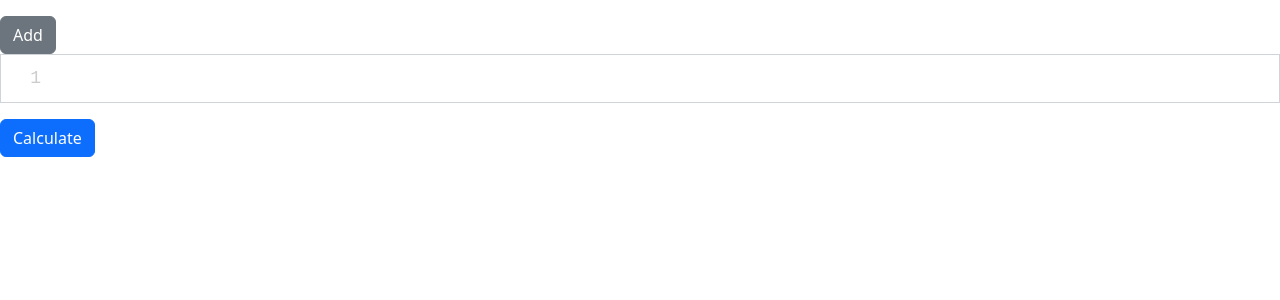
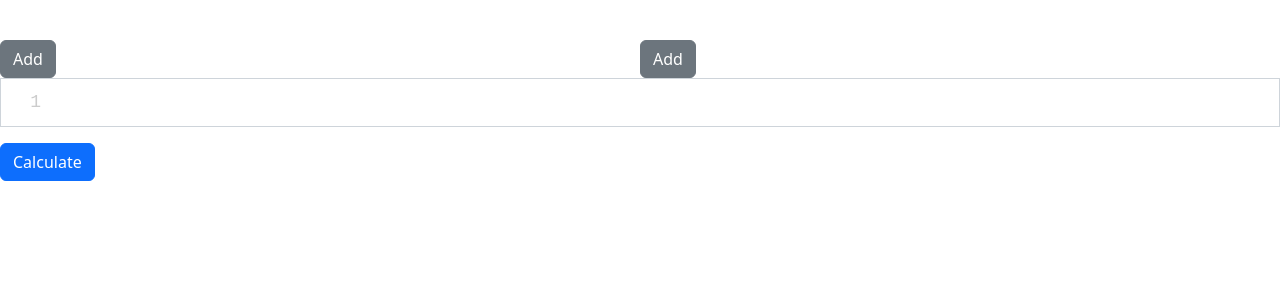
Before and after one commit to ruediste/nes, a React (Vite) app: page / in a window 1280 px wide. Shown: the top 300 px of the page. Built offline with nearby package versions, Linux system fonts and the light colour scheme.

Commit message:
add variables

```diff
--- a/src/App.tsx
+++ b/src/App.tsx
@@ -12,7 +12,7 @@ import Editor from "react-simple-code-editor";
 import { calculate } from "./calculation";
 import { CompileError, Grammar } from "./parser";
 
-const siPrefixes = [
+export const siPrefixes = [
   { prefix: "T", factor: 1e12 },
   { prefix: "G", factor: 1e9 },
   { prefix: "M", factor: 1e6 },
@@ -25,9 +25,9 @@ const siPrefixes = [
   { prefix: "p", factor: 1e-12 },
 ] as const;
 
-type SiPrefix = (typeof siPrefixes)[number]["prefix"];
+export type SiPrefix = (typeof siPrefixes)[number]["prefix"];
 
-const siPrefixMap: { [key in SiPrefix]: number } = Object.fromEntries(
+export const siPrefixMap: { [key in SiPrefix]: number } = Object.fromEntries(
   siPrefixes.map((x) => [x.prefix, x.factor])
 ) as any;
 
@@ -43,7 +43,7 @@ export interface VariableDefinition {
 
 interface ProjectSerialized {
   sourceCode: string;
-  variables: VariableDefinition[];
+  variables: VariableDefinition[][];
   nextId: number;
 }
 
@@ -63,8 +63,18 @@ export class Project {
 
   public updateVariable(id: number, update: Partial<VariableDefinition>) {
     return this.update({
-      variables: this.data.variables.map((v) =>
-        v.id === id ? { ...v, ...update } : v
+      variables: this.data.variables.map((vlist) =>
+        vlist.map((v) => (v.id === id ? { ...v, ...update } : v))
+      ),
+    });
+  }
+  public updateVariableGroup(
+    groupIndex: number,
+    fn: (group: VariableDefinition[]) => VariableDefinition[]
+  ) {
+    return this.update({
+      variables: this.data.variables.map((group, idx) =>
+        idx === groupIndex ? fn(group) : group
       ),
     });
   }
@@ -92,7 +102,7 @@ function App() {
     } else {
       return Project.fromSerialized({
         sourceCode: "",
-        variables: [],
+        variables: [[], []],
         nextId: 1,
       });
     }
@@ -118,21 +128,59 @@ function App() {
 
   return (
     <div>
+      <div style={{ display: "flex", flexDirection: "row" }}>
         <SortableList
           items={project.data.variables}
           onChange={(newVariables) =>
             setProject((p) => p.update({ variables: newVariables }))
           }
-        renderContainer={(children) => (
-          <div className="list-group">{children}</div>
+          renderContainer={(children, groupIndex) => (
+            <div
+              style={{
+                flexGrow: 1,
+              }}
+            >
+              <div className="list-group" style={{ minHeight: "40px" }}>
+                {children}
+              </div>
+              <button
+                type="button"
+                className="btn btn-secondary"
+                onClick={() =>
+                  setProject((p) =>
+                    p
+                      .updateVariableGroup(groupIndex, (g) => [
+                        ...g,
+                        {
+                          id: p.data.nextId,
+                          name: "new",
+                          description: "",
+                          siPrefix: "",
+                          unit: "",
+                          value: 0,
+                          locked: false,
+                        },
+                      ])
+                      .update({ nextId: p.data.nextId + 1 })
+                  )
+                }
+                style={{}}
+              >
+                Add
+              </button>
+            </div>
           )}
-        renderItem={(variable, isDragPlaceholder) => {
+          renderItem={({
+            item: variable,
+            isDragPlaceholder,
+            setNodeRef,
+            style,
+            groupIndex,
+          }) => {
             function update(data: Partial<VariableDefinition>) {
               setProject((p) => p.updateVariable(variable.id, data));
             }
             return (
-            <SortableList.Item id={variable.id}>
-              {(setNodeRef, style) => (
               <li
                 className="list-group-item"
                 ref={setNodeRef}
@@ -149,6 +197,7 @@ function App() {
                     : {}),
                 }}
               >
+                <SortableList.DragHandle />
                 <StringInput
                   value={variable.name}
                   placeholder="Name"
@@ -204,39 +253,26 @@ function App() {
                     Locked
                   </label>
                 </div>
-                  <SortableList.DragHandle />
+
+                <button
+                  type="button"
+                  className="btn btn-secondary"
+                  style={{ marginLeft: "8px" }}
+                  onClick={() =>
+                    setProject((p) =>
+                      p.updateVariableGroup(groupIndex, (g) =>
+                        g.filter((x) => x.id !== variable.id)
+                      )
+                    )
+                  }
+                >
+                  Delete
+                </button>
               </li>
-              )}
-            </SortableList.Item>
             );
           }}
         ></SortableList>
-      <button
-        type="button"
-        className="btn btn-secondary"
-        onClick={() =>
-          setProject((p) =>
-            p.update({
-              nextId: p.data.nextId + 1,
-              variables: [
-                ...p.data.variables,
-                {
-                  id: p.data.nextId,
-                  name: "new",
-                  description: "",
-                  siPrefix: "",
-                  unit: "",
-                  value: 0,
-                  locked: false,
-                },
-              ],
-            })
-          )
-        }
-        style={{ marginTop: "16px" }}
-      >
-        Add
-      </button>
+      </div>
       <Editor
         value={project.data.sourceCode}
         onValueChange={(code) =>
--- a/src/calculation.ts
+++ b/src/calculation.ts
@@ -1,5 +1,5 @@
 import Matrix, { solve } from "ml-matrix";
-import { Project, ProjectData, VariableDefinition } from "./App";
+import { Project, ProjectData, siPrefixMap } from "./App";
 import {
   AstEquation,
   AstExpression,
@@ -56,14 +56,52 @@ export function calculate(
 
   const errors: CompileError[] = [];
   // build variables
-  const unknownCount = data.variables.filter((v) => !v.locked).length;
+  const unknownCount =
+    data.variables.flatMap((x) => x).filter((v) => !v.locked).length +
+    system.variables.filter((x) => !x.locked).length;
   let unknownIndex = 0;
-  const unknowns: { value: CalculationValue; variable: VariableDefinition }[] =
-    [];
+  const unknowns: { value: CalculationValue }[] = [];
   const variables: VariableMap = {};
-  for (const variable of data.variables) {
+  for (const variable of data.variables.flatMap((x) => x)) {
+    if (variable.name in variables) {
+      errors.push(
+        new CompileError(
+          data.sourceCode,
+          { lineNr: 1, linePos: 1, lineStartPos: 0, pos: 0 },
+          "Duplicate variable " + variable.name
+        )
+      );
+      continue;
+    }
+    const value = variable.value * siPrefixMap[variable.siPrefix];
     if (variable.locked) {
       variables[variable.name] = new CalculationValue(
+        value,
+        createRange(unknownCount, () => 0)
+      );
+    } else {
+      const v = new CalculationValue(
+        value,
+        createRange(unknownCount, (idx) => (idx == unknownIndex ? 1 : 0))
+      );
+      variables[variable.name] = v;
+      unknowns.push({ value: v });
+      unknownIndex++;
+    }
+  }
+  for (const variable of system.variables) {
+    if (variable.name.name in variables) {
+      errors.push(
+        new CompileError(
+          data.sourceCode,
+          variable.name.pos,
+          "Duplicate variable " + variable.name.name
+        )
+      );
+      continue;
+    }
+    if (variable.locked) {
+      variables[variable.name.name] = new CalculationValue(
         variable.value,
         createRange(unknownCount, () => 0)
       );
@@ -72,8 +110,8 @@ export function calculate(
         variable.value,
         createRange(unknownCount, (idx) => (idx == unknownIndex ? 1 : 0))
       );
-      variables[variable.name] = value;
-      unknowns.push({ value, variable });
+      variables[variable.name.name] = value;
+      unknowns.push({ value });
       unknownIndex++;
     }
   }
@@ -215,15 +253,30 @@ export function calculate(
     // calculate the error and break loop if applicable
     const e = B.norm();
 
-    if (e < 1e-20) {
+    if (e < 1e-15) {
       console.log("Solution found");
       // apply the solution
-      updateProject((p) => ({
-        variables: p.data.variables.map((v) => ({
-          ...v,
-          value: variables[v.name].value,
-        })),
-      }));
+      updateProject((p) => {
+        let src = p.data.sourceCode;
+        [...system.variables]
+          .reverse()
+          .filter((x) => !x.locked)
+          .forEach((v) => {
+            src =
+              src.substring(0, v.valueStart.pos) +
+              variables[v.name.name].value / siPrefixMap[v.siPrefix] +
+              src.substring(v.valueStart.pos + v.valueLength);
+          });
+        return {
+          sourceCode: src,
+          variables: p.data.variables.map((group) =>
+            group.map((v) => ({
+              ...v,
+              value: v.locked ? v.value : variables[v.name].value,
+            }))
+          ),
+        };
+      });
       break;
     }
 
--- a/src/parser.ts
+++ b/src/parser.ts
@@ -1,3 +1,5 @@
+import { SiPrefix, siPrefixes } from "./App";
+
 export class CompileError {
   constructor(
     private input: string,
@@ -206,9 +208,19 @@ interface AstDefinition {
   equations: AstEquation[];
 }
 
+interface AstVariableDeclaration {
+  name: AstSymbol;
+  value: number;
+  valueStart: InputPos;
+  valueLength: number;
+  siPrefix: SiPrefix;
+  locked: boolean;
+}
+
 interface AstSystem {
   equations: AstEquation[];
   definitions: AstDefinition[];
+  variables: AstVariableDeclaration[];
 }
 
 export class Grammar {
@@ -222,8 +234,13 @@ export class Grammar {
     this.parser.oneOrMore(() => {
       this.parser.choice(
         () => {
-          this.parser.consume("\r");
-          this.parser.consume("\n");
+          this.parser.consumeString("//");
+          this.parser.zeroOrMore(() => this.parser.consume("^\n"));
+          if (!this.parser.isEOI) this.parser.consume("\n");
+        },
+        () => {
+          this.parser.consumeString("\r");
+          this.parser.consumeString("\n");
         },
         () => {
           this.parser.consume(" \t\n");
@@ -253,18 +270,20 @@ export class Grammar {
   isDigit = ["digit", (char: string) => "0123456789".includes(char)] as const;
 
   number() {
+    const start = this.parser.pos;
     let result = this.parser.consumeOneOrMore(this.isDigit);
     this.parser.optional(() => {
       this.parser.consume(".");
       result += "." + this.parser.consumeZeroOrMore(this.isDigit);
     });
+    const length = this.parser.pos.pos - start.pos;
     this.whitespaceOpt();
-    return parseFloat(result);
+    return [parseFloat(result), start, length] as const;
   }
 
   value(): AstValue {
     const result = this.parser.choice<AstValue>(
-      () => ({ type: "number", value: this.number() }),
+      () => ({ type: "number", value: this.number()[0] }),
       () => this.symbol()
     );
     return result;
@@ -388,18 +407,56 @@ export class Grammar {
     };
   }
 
-  system() {
+  variableDeclaration(): AstVariableDeclaration {
+    const locked = this.parser.choice(
+      () => {
+        this.parser.consumeString("var");
+        return false;
+      },
+      () => {
+        this.parser.consumeString("lvar");
+        return true;
+      }
+    );
+    this.whitespace();
+    const name = this.symbol();
+    this.parser.consumeString("=");
+    this.whitespaceOpt();
+    const [value, valueStart, valueLength] = this.number();
+    var siPrefix = this.parser.consume([
+      "SI prefix",
+      (char) => siPrefixes.some((p) => p.prefix == char),
+    ]) as SiPrefix;
+    this.whitespaceOpt();
+
+    this.parser.zeroOrMore(() => this.parser.consume("^;"));
+    this.parser.consumeString(";");
+    this.whitespaceOpt();
+
+    return {
+      name: name,
+      value,
+      siPrefix,
+      valueStart,
+      valueLength,
+      locked,
+    };
+  }
+
+  system(): AstSystem {
     this.whitespaceOpt();
 
     const system: AstSystem = {
       equations: [],
       definitions: [],
+      variables: [],
     };
 
     let lastError: CompileError | undefined;
     try {
       while (true) {
         this.parser.choice(
+          () => system.variables.push(this.variableDeclaration()),
           () => system.definitions.push(this.definition()),
           () => system.equations.push(this.equation())
         );
--- a/src/sortableList/SortableItem.css
+++ b/src/sortableList/SortableItem.css
@@ -1,7 +1,8 @@
 .DragHandle {
   display: inline-flex;
   width: 12px;
-  padding: 15px;
+  padding-left: 15px;
+  padding-right: 15px;
   align-items: center;
   justify-content: center;
   flex: 0 0 auto;
--- a/src/sortableList/SortableItem.tsx
+++ b/src/sortableList/SortableItem.tsx
@@ -24,8 +24,10 @@ const SortableItemContext = createContext<Context>({
 export function SortableItem({
   id,
   children,
+  data,
 }: {
   id: UniqueIdentifier;
+  data: any;
   children: (
     setNodeRef: (node: HTMLElement | null) => void,
     style: CSSProperties
@@ -39,7 +41,7 @@ export function SortableItem({
     setActivatorNodeRef,
     transform,
     transition,
-  } = useSortable({ id });
+  } = useSortable({ id, data });
   const context = useMemo(
     () => ({
       attributes,
--- a/src/sortableList/SortableList.tsx
+++ b/src/sortableList/SortableList.tsx
@@ -11,8 +11,8 @@ import {
   arrayMove,
   sortableKeyboardCoordinates,
 } from "@dnd-kit/sortable";
-import type { ReactNode } from "react";
-import React, { useMemo, useState } from "react";
+import type { CSSProperties, ReactNode } from "react";
+import { useMemo, useState } from "react";
 
 import { DragHandle, SortableItem } from "./SortableItem";
 import { SortableOverlay } from "./SortableOverlay";
@@ -22,12 +22,22 @@ interface BaseItem {
 }
 
 interface Props<T extends BaseItem> {
-  items: T[];
-  onChange(items: T[]): void;
-  renderItem(item: T, isDragPlaceholder: boolean): ReactNode;
-  renderContainer(children: ReactNode): JSX.Element;
+  items: T[][];
+  onChange(items: T[][]): void;
+  renderItem(args: {
+    item: T;
+    groupIndex: number;
+    isDragPlaceholder: boolean;
+    setNodeRef: (node: HTMLElement | null) => void;
+    style: CSSProperties;
+  }): JSX.Element;
+  renderContainer(children: ReactNode, groupIndex: number): JSX.Element;
 }
 
+interface Data {
+  groupIdx: number;
+  itemIdx: number;
+}
 export function SortableList<T extends BaseItem>({
   items,
   onChange,
@@ -36,7 +46,12 @@ export function SortableList<T extends BaseItem>({
 }: Props<T>) {
   const [active, setActive] = useState<Active | null>(null);
   const activeItem = useMemo(
-    () => items.find((item) => item.id === active?.id),
+    () =>
+      items
+        .flatMap((v, groupIdx) =>
+          v.map((x, itemIdx) => [groupIdx, itemIdx, x] as const)
+        )
+        .find((item) => item[2].id === active?.id),
     [active, items]
   );
   const sensors = useSensors(
@@ -54,28 +69,81 @@ export function SortableList<T extends BaseItem>({
       }}
       onDragEnd={({ active, over }) => {
         if (over && active.id !== over?.id) {
-          const activeIndex = items.findIndex(({ id }) => id === active.id);
-          const overIndex = items.findIndex(({ id }) => id === over.id);
+          const activeData = active.data.current as Data;
+          const overData = over.data.current as Data;
 
-          onChange(arrayMove(items, activeIndex, overIndex));
+          if (activeData.groupIdx == overData.groupIdx) {
+            onChange(
+              items.map((group, idx) =>
+                idx == activeData.groupIdx
+                  ? arrayMove(group, activeData.itemIdx, overData.itemIdx)
+                  : group
+              )
+            );
+          } else {
+            let newItems = [...items];
+            const activeGroup = [...items[activeData.groupIdx]];
+            const movedItem = activeGroup.splice(activeData.itemIdx, 1);
+            newItems[activeData.groupIdx] = activeGroup;
+
+            const overGroup = [...items[overData.groupIdx]];
+            overGroup.splice(overData.itemIdx, 0, ...movedItem);
+            newItems[overData.groupIdx] = overGroup;
+            onChange(newItems);
+          }
         }
         setActive(null);
+      }}
+      onDragOver={({ active, over }) => {
+        const activeData = active.data.current as Data;
+        const overData = over?.data.current as Data | null;
+        console.log("onDragOver", activeData, overData);
       }}
       onDragCancel={() => {
         setActive(null);
       }}
     >
-      <SortableContext items={items}>
-        {renderContainer(
-          items.map((item) => (
-            <React.Fragment key={item.id}>
-              {renderItem(item, false)}
-            </React.Fragment>
-          ))
-        )}
-      </SortableContext>
+      {items.map((group, groupIdx) => (
+        <SortableContext key={groupIdx} items={group}>
+          {renderContainer(
+            group.map((item, itemIdx) => (
+              <SortableList.Item
+                key={item.id}
+                id={item.id}
+                data={{ groupIdx, itemIdx }}
+              >
+                {(setNodeRef, style) =>
+                  renderItem({
+                    item,
+                    groupIndex: groupIdx,
+                    isDragPlaceholder: false,
+                    setNodeRef,
+                    style,
+                  })
+                }
+              </SortableList.Item>
+            )),
+            groupIdx
+          )}
+        </SortableContext>
+      ))}
       <SortableOverlay>
-        {activeItem ? renderItem(activeItem, true) : null}
+        {activeItem ? (
+          <SortableList.Item
+            id={activeItem[2].id}
+            data={{ groupIdx: activeItem[0], itemIdx: activeItem[1] }}
+          >
+            {(setNodeRef, style) =>
+              renderItem({
+                item: activeItem[2],
+                groupIndex: activeItem[0],
+                isDragPlaceholder: true,
+                setNodeRef,
+                style,
+              })
+            }
+          </SortableList.Item>
+        ) : null}
       </SortableOverlay>
     </DndContext>
   );
```
Also changed, not shown: src/index.scss (+30 -1 lines), 2 other files (tests, documents, lock files or other folders). Lines whose indentation alone changed are shown as unchanged.
